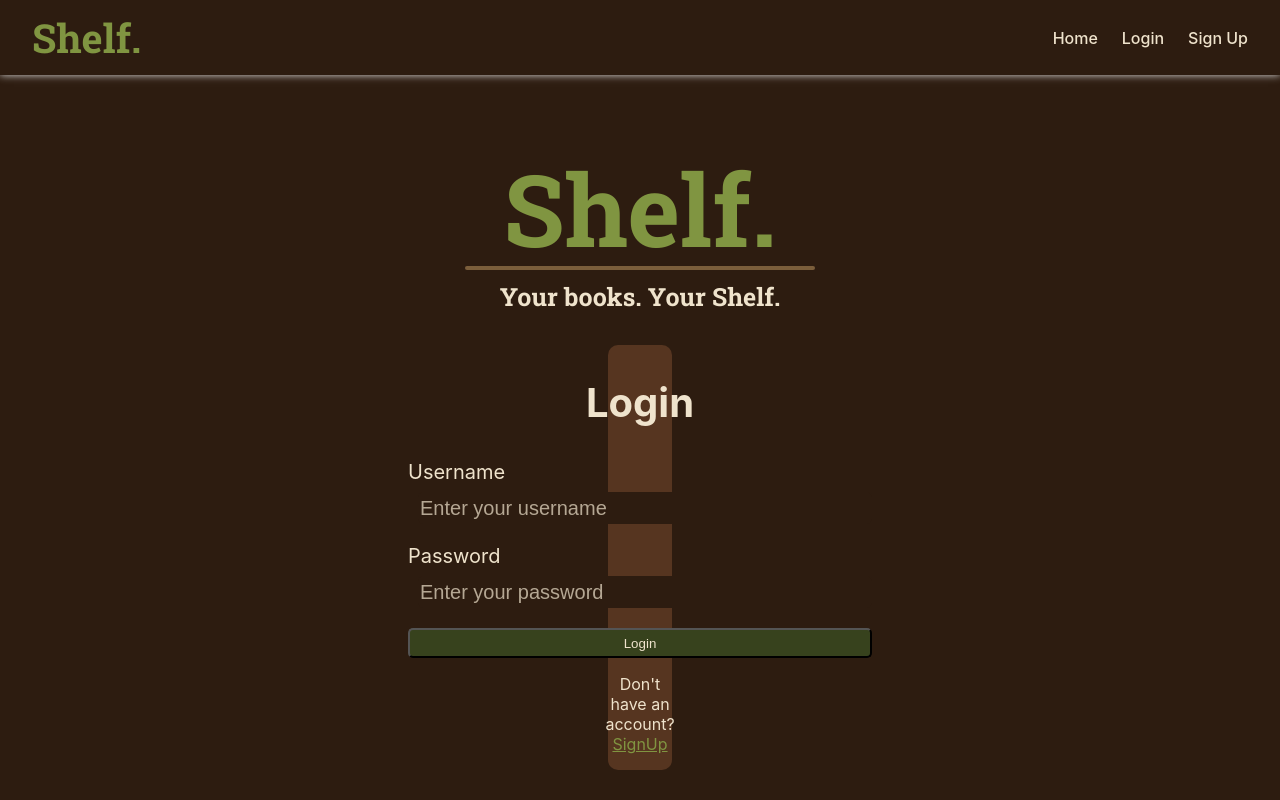
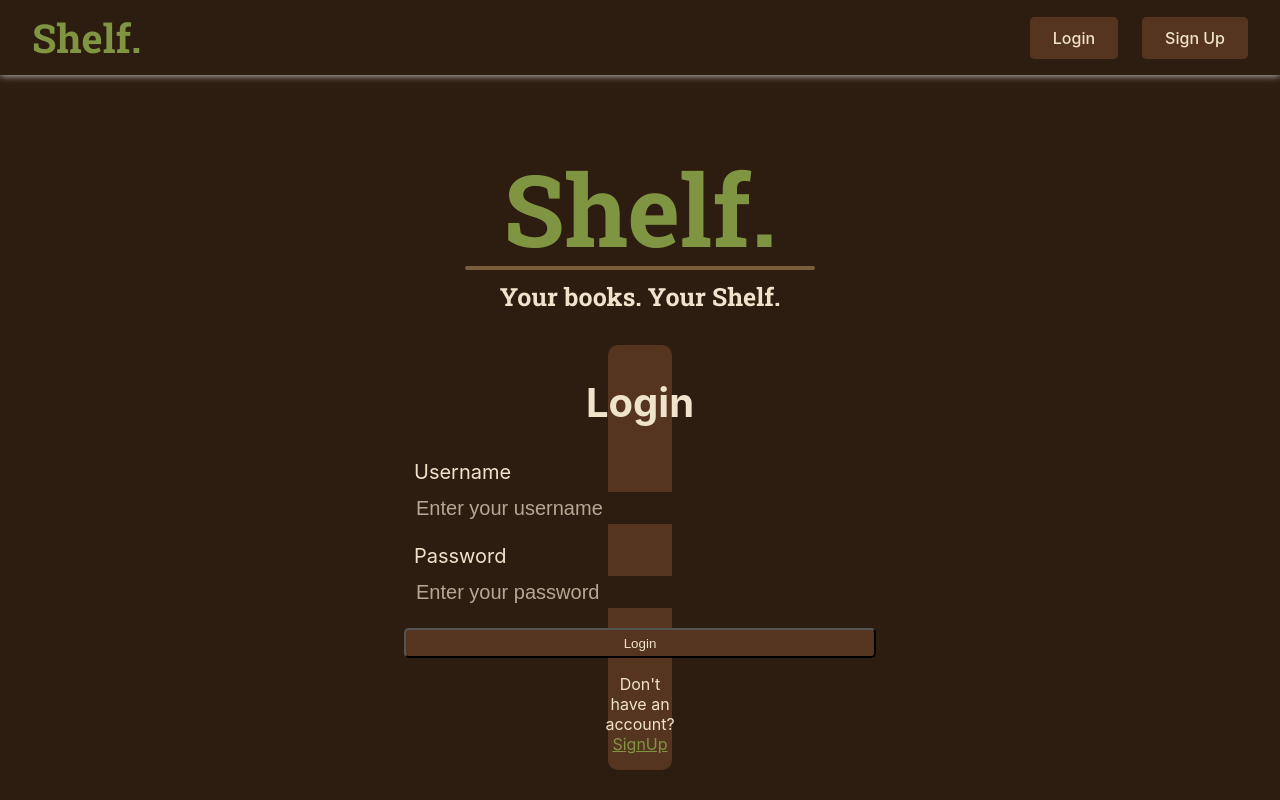
Before and after one commit to JonahIrons/Shelf., a React (Create React App) app in the folder bookshelf-app/frontend/: page /login in a window 1280 px wide. Built offline with nearby package versions, Linux system fonts and the light colour scheme.

Commit message:
Adjusted styling
Adjusted styling across NavBar and Login.

```diff
--- a/bookshelf-app/frontend/src/components/BookGrid.jsx
+++ b/bookshelf-app/frontend/src/components/BookGrid.jsx
@@ -14,9 +14,6 @@ export const BookGrid = ({ results }) => {
                 const openLibraryId = book.id.replace('ol_', '');
                 const response = await fetch(`https://openlibrary.org${openLibraryId}.json`);
                 const data = await response.json();
-
-
-                console.log("TESTING IF REACHED HERE ==================");
 
 
                 let description = '';
--- a/bookshelf-app/frontend/src/components/LoginSignup/Login.css
+++ b/bookshelf-app/frontend/src/components/LoginSignup/Login.css
@@ -26,6 +26,7 @@ h2 {
     width: 450px;
     border-radius: 5px;
     height: 30px;
+    margin-right: 8px;
     display: flex;
     align-items: center;
 }
@@ -34,6 +35,7 @@ h2 {
     color: var(--pearl);
     font-size: 20px;
     margin-bottom: 8px;
+    margin-left: 10px;
 }
 
 input::placeholder {
@@ -42,7 +44,7 @@ input::placeholder {
 }
 
 .login-container button {
-    background-color: var(--dark-moss-green);
+    background-color: var(--light-bistre);
     color: var(--pearl);
     border-radius: 5px;
     align-items: center;
@@ -52,7 +54,7 @@ input::placeholder {
 }
 
 .login-container button:hover {
-    background-color: var(--light-bistre);
+    background-color: var(--dark-moss-green);
     cursor: pointer;
     transition: 0.3s;
 }
--- a/bookshelf-app/frontend/src/components/NavBar.css
+++ b/bookshelf-app/frontend/src/components/NavBar.css
@@ -27,15 +27,28 @@
     text-decoration: none;
     color: var(--pearl);
     font-weight: 500;
+    background-color: var(--light-bistre);
+    border-radius: 5px;
+    align-items: center;
+    padding: 8px 20px;
+    width: 100%;
+    height: 40px;
+    border: 3px solid var(--light-bistre);
     transition: 0.3s;
 }
 
 .nav-links a:hover {
-    color: var(--moss-green);
+    background-color: var(--bistre);
     transition: 0.3s;
 }
 
-.logo {
+.logo a {
     font-family: "Roboto Slab", serif;
     color: var(--moss-green);
+    text-decoration: none;
+    cursor: pointer;
 }
+
+.logo a:hover {
+    color: var(--moss-green);
+}
--- a/bookshelf-app/frontend/src/components/NavBar.jsx
+++ b/bookshelf-app/frontend/src/components/NavBar.jsx
@@ -4,9 +4,8 @@ import './NavBar.css';
 export const NavBar = () => {
     return (
         <nav className='navbar'>
-            <h2 className='logo'>Shelf.</h2>
+            <h2 className='logo'><Link to='/'>Shelf.</Link></h2>
             <ul className='nav-links'>
-                <li><Link to='/'>Home</Link></li>
                 <li><Link to='/login'>Login</Link></li>
                 <li><Link to='/signup'>Sign Up</Link></li>
             </ul>
```
Also changed, not shown: 2 other files (tests, documents, lock files or other folders).
